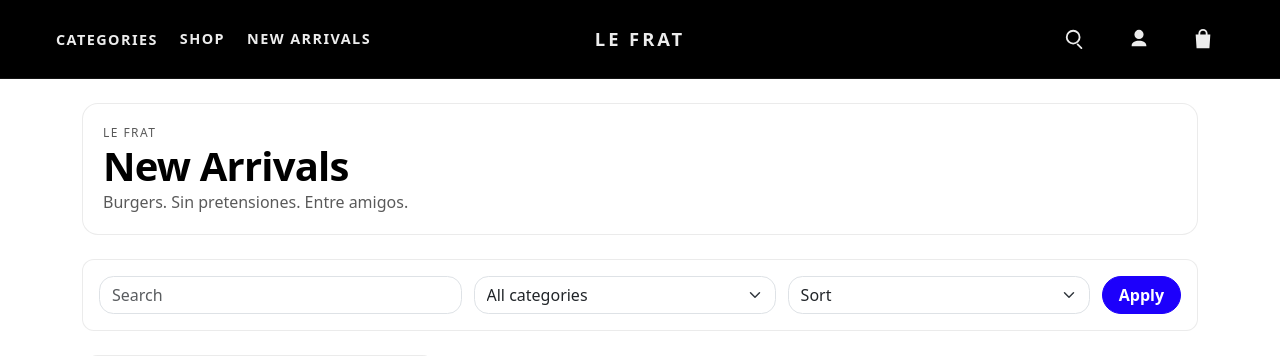
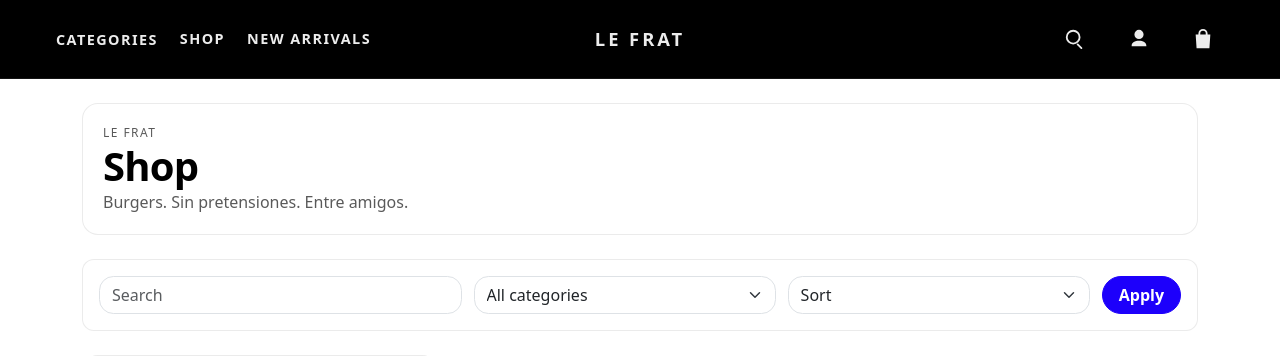
Before and after one commit to madlp24/le-frat, a Django app: page /products/ in a window 1280 px wide. Shown: the top 356 px of the page. Run offline with Django 5.2, Linux system fonts and the light colour scheme; data comes from the database, SQL or seed files in the repository; both versions use the stored data as it was before the commit.

Commit message:
Clean up project: untrack db.sqlite3, fix listing heading, rewrite README
- Remove db.sqlite3 from git tracking (already in .gitignore)
- Make products listing heading dynamic (Shop / New Arrivals /
  category name / Search Results) instead of hardcoded
- Rewrite README as professional project documentation

Co-Authored-By: Claude Opus 4.7 (1M context) <noreply@anthropic.com>

```diff
--- a/products/templates/products/products.html
+++ b/products/templates/products/products.html
@@ -1,6 +1,6 @@
 {% extends "base.html" %}
 
-{% block title %}New Arrivals | Le Frat{% endblock %}
+{% block title %}{{ page_title }} | Le Frat{% endblock %}
 
 {% block content %}
 <div class="container py-4">
@@ -10,7 +10,7 @@
     <div class="lf-collection-header__top">
       <div>
         <p class="lf-eyebrow m-0">LE FRAT</p>
-        <h1 class="lf-collection-title m-0">New Arrivals</h1>
+        <h1 class="lf-collection-title m-0">{{ page_title }}</h1>
         <p class="lf-collection-subtitle m-0">
           Burgers. Sin pretensiones. Entre amigos.
         </p>
--- a/products/views.py
+++ b/products/views.py
@@ -37,12 +37,23 @@ def product_list(request):
     elif sort == "name_desc":
         products = products.order_by("-name")
 
+    if query:
+        page_title = "Search Results"
+    elif sort == "newest":
+        page_title = "New Arrivals"
+    elif category:
+        matched = categories.filter(name=category).first()
+        page_title = matched.friendly_name if matched else category.title()
+    else:
+        page_title = "Shop"
+
     context = {
         "products": products,
         "categories": categories,
         "search_term": query,
         "selected_category": category,
         "selected_sort": sort,
+        "page_title": page_title,
     }
     return render(request, "products/products.html", context)
 
```
Also changed, not shown: README.md, db.sqlite3 (deleted).
